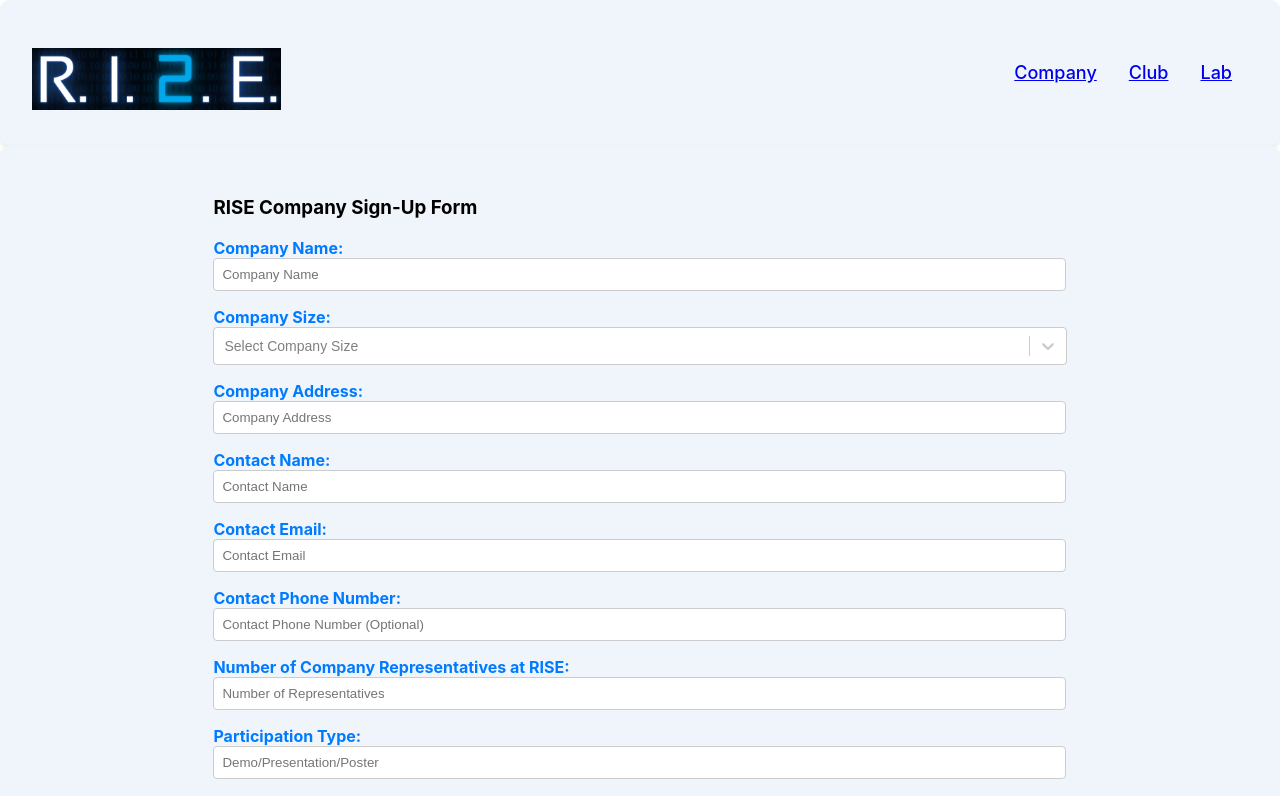
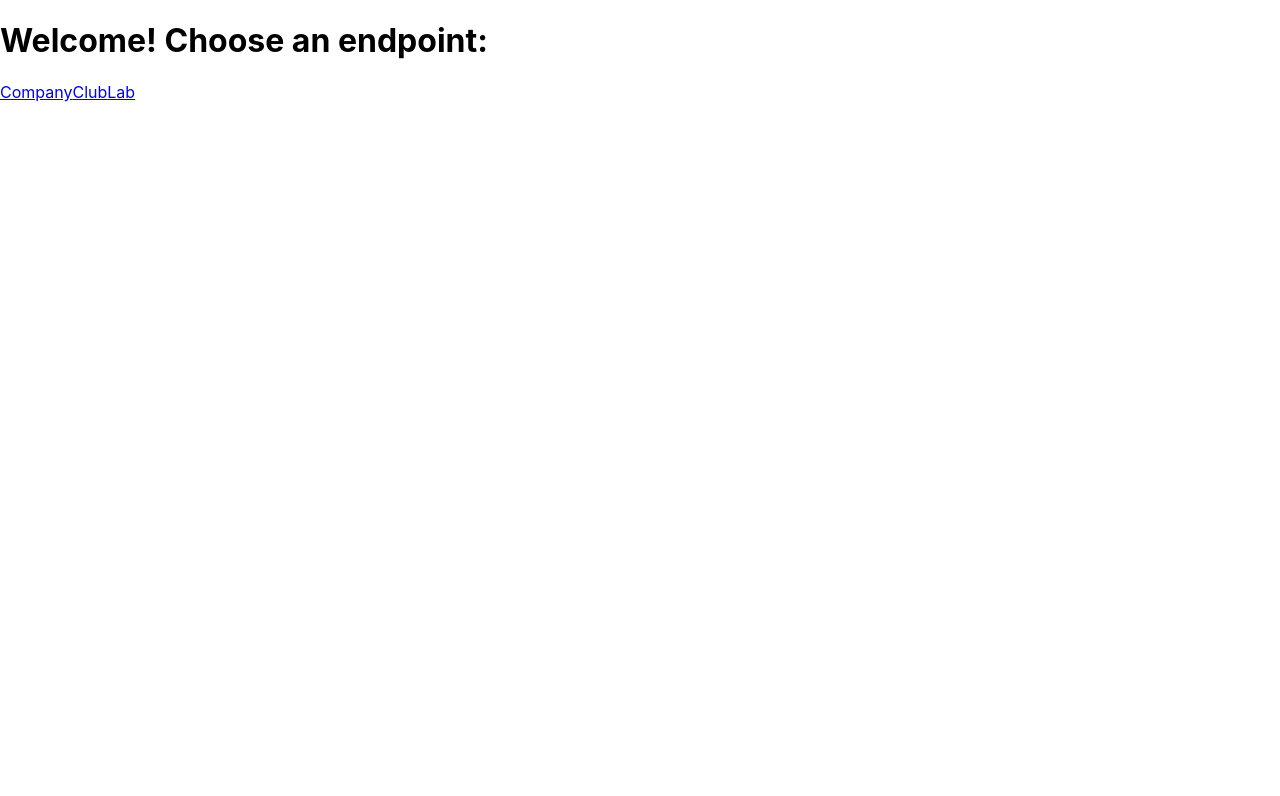
Before and after one commit to purdue-arc/FormDataApp, a React (Create React App) app: page / in a window 1280 px wide. Shown: the top 796 px of the page. Built offline with nearby package versions, Linux system fonts and the light colour scheme.

Commit message:
Baseline start screen feature

```diff
--- a/src/App.js
+++ b/src/App.js
@@ -1,21 +1,54 @@
 import React from "react";
-import { BrowserRouter, Route, Routes } from "react-router-dom";
+import {BrowserRouter, Link, Route, Routes} from "react-router-dom";
 import ClubForm from "./ClubForm/ClubForm";
 import CompanyForm from "./CompanyForm/CompanyForm";
 import LabForm from "./LabForm/LabForm";
 import Navbar from "./Nav";
 
+function StartScreen() {
+    return (
+        <div>
+            <h1>Welcome! Choose an endpoint:</h1>
+            <Link to="/company">Company</Link>
+            <Link to="/club">Club</Link>
+            <Link to="/lab">Lab</Link>
+        </div>
+    );
+}
+
 function App() {
     return (
         <BrowserRouter>
+            <Routes>
+                <Route path="/" element={<StartScreen />} />
+                <Route
+                    path="/company"
+                    element={
+                        <>
                             <Navbar />
-      <div>
-        <Routes>
-          <Route path="/" element={<CompanyForm />}></Route>
-          <Route path="/club" element={<ClubForm />}></Route>
-          <Route path="/lab" element={<LabForm />}></Route>
+                            <CompanyForm />
+                        </>
+                    }
+                />
+                <Route
+                    path="/club"
+                    element={
+                        <>
+                            <Navbar />
+                            <ClubForm />
+                        </>
+                    }
+                />
+                <Route
+                    path="/lab"
+                    element={
+                        <>
+                            <Navbar />
+                            <LabForm />
+                        </>
+                    }
+                />
             </Routes>
-      </div>
         </BrowserRouter>
     );
 }
--- a/src/Nav.jsx
+++ b/src/Nav.jsx
@@ -7,7 +7,7 @@ import logo from "./RISE-Logo.png"
 const Menu = () => (
     <>
         <p>
-            <Link to="/"> Company </Link>
+            <Link to="/company"> Company </Link>
         </p>
         <p>
             <Link to="/club"> Club </Link>
```
Lines whose indentation alone changed are shown as unchanged.
